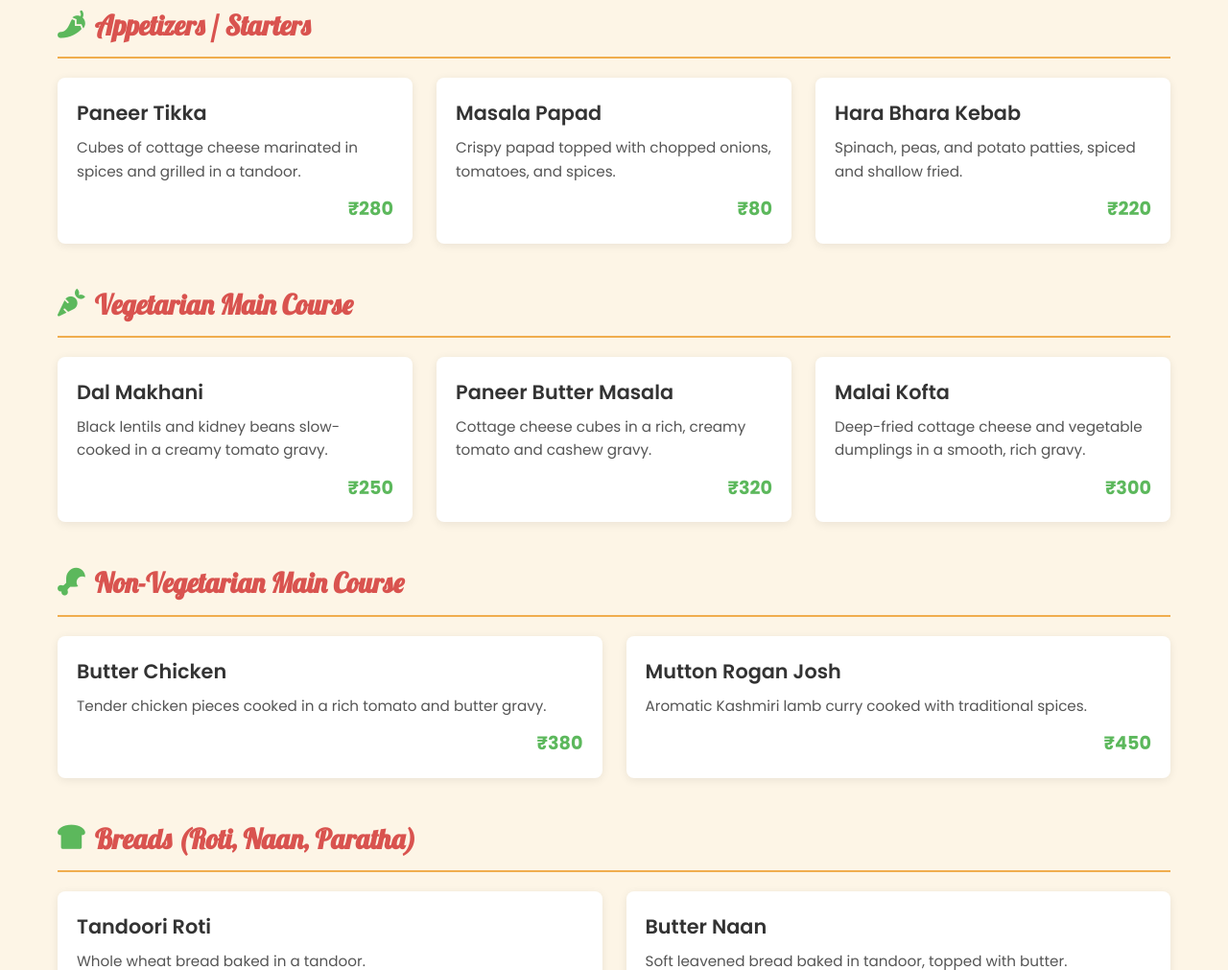
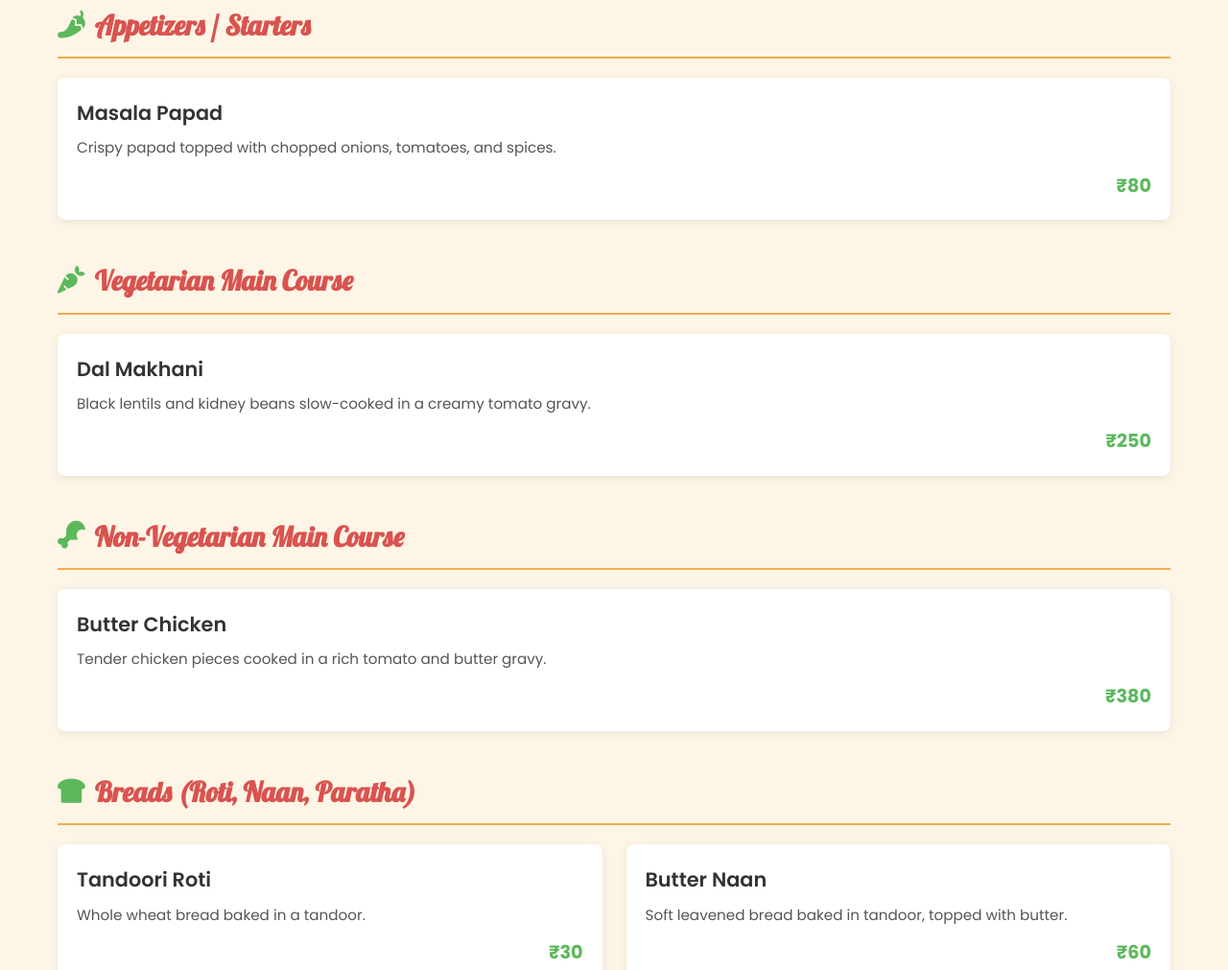
Before and after one commit to Anonymous25201/harshdhaba, a website: page menu.html in a window 1280 px wide. Shown: the part 575-1586 px from the top of the page at 96% size. Drawn offline with Linux system fonts and the light colour scheme.

Commit message:
Update menu.html

```diff
--- a/menu.html
+++ b/menu.html
@@ -61,19 +61,9 @@
                         <h2><i class="fas fa-pepper-hot"></i> Appetizers / Starters</h2>
                         <div class="menu-items-grid">
                             <div class="menu-item">
-                                <h3>Paneer Tikka</h3>
-                                <p>Cubes of cottage cheese marinated in spices and grilled in a tandoor.</p>
-                                <span class="price">₹280</span>
-                            </div>
-                            <div class="menu-item">
                                 <h3>Masala Papad</h3>
                                 <p>Crispy papad topped with chopped onions, tomatoes, and spices.</p>
                                 <span class="price">₹80</span>
-                            </div>
-                            <div class="menu-item">
-                                <h3>Hara Bhara Kebab</h3>
-                                <p>Spinach, peas, and potato patties, spiced and shallow fried.</p>
-                                <span class="price">₹220</span>
                             </div>
                             <!-- Add more appetizer items -->
                         </div>
@@ -88,16 +78,6 @@
                                 <p>Black lentils and kidney beans slow-cooked in a creamy tomato gravy.</p>
                                 <span class="price">₹250</span>
                             </div>
-                            <div class="menu-item">
-                                <h3>Paneer Butter Masala</h3>
-                                <p>Cottage cheese cubes in a rich, creamy tomato and cashew gravy.</p>
-                                <span class="price">₹320</span>
-                            </div>
-                            <div class="menu-item">
-                                <h3>Malai Kofta</h3>
-                                <p>Deep-fried cottage cheese and vegetable dumplings in a smooth, rich gravy.</p>
-                                <span class="price">₹300</span>
-                            </div>
                             <!-- Add more veg main course items -->
                         </div>
                     </div>
@@ -110,11 +90,6 @@
                                 <h3>Butter Chicken</h3>
                                 <p>Tender chicken pieces cooked in a rich tomato and butter gravy.</p>
                                 <span class="price">₹380</span>
-                            </div>
-                            <div class="menu-item">
-                                <h3>Mutton Rogan Josh</h3>
-                                <p>Aromatic Kashmiri lamb curry cooked with traditional spices.</p>
-                                <span class="price">₹450</span>
                             </div>
                             <!-- Add more non-veg items -->
                         </div>
```
